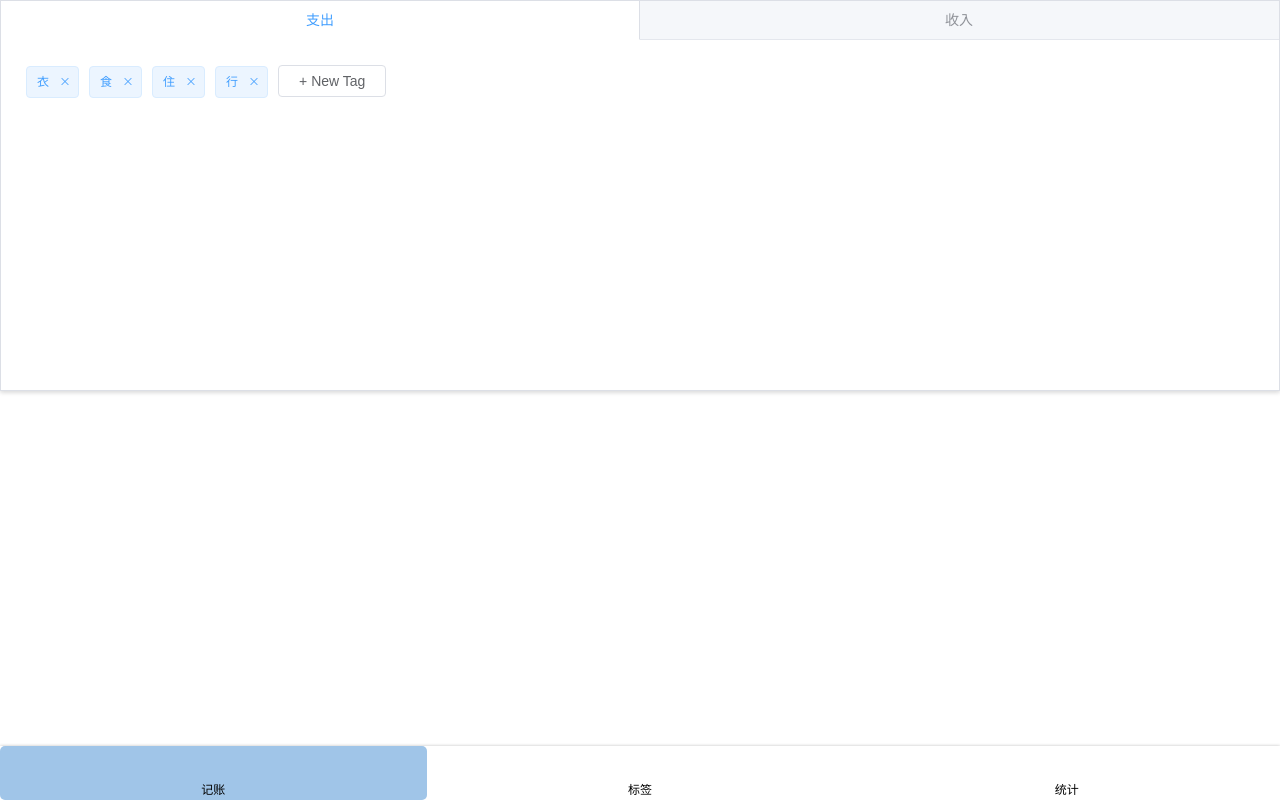
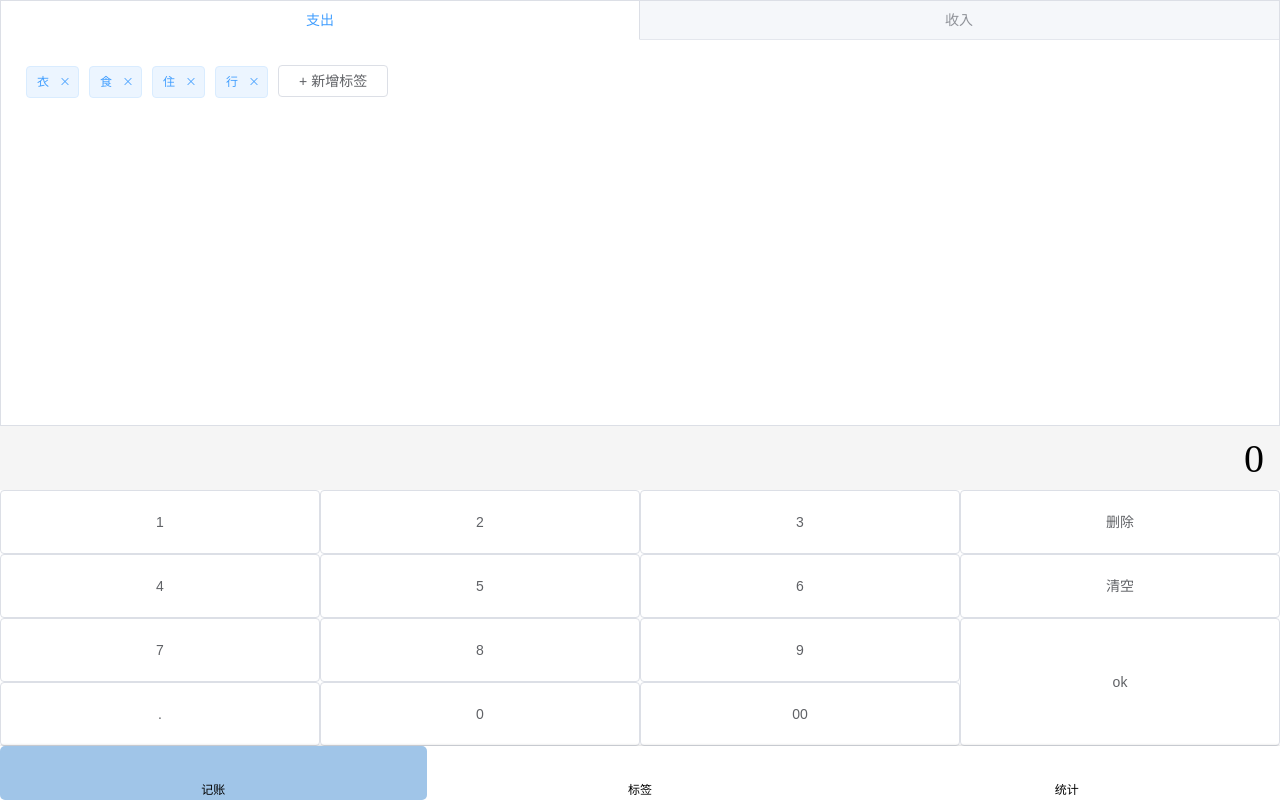
Before and after one commit to JunhaoAlexJiang/account-book-1, a Vue app: page /#/money in a window 1280 px wide. Built offline with nearby package versions, Linux system fonts and the light colour scheme; the HTML template or start-up script is replaced by a standard one.

Commit message:
MoneyView模块样式完成

```diff
--- a/src/components/MoneyView/ExpendTags.vue
+++ b/src/components/MoneyView/ExpendTags.vue
@@ -19,7 +19,7 @@
     >
     </el-input>
     <el-button v-else class="button-new-tag" @click="showInput"
-      >+ New Tag</el-button
+      >+ 新增标签</el-button
     >
   </div>
 </template>
@@ -59,7 +59,6 @@ export default {
 
 <style lang="scss" scoped>
 .TagsContainer {
-  height: 40vh;
   overflow: auto;
 }
 .TagsContainer::-webkit-scrollbar {
--- a/src/components/MoneyView/IncomeTags.vue
+++ b/src/components/MoneyView/IncomeTags.vue
@@ -19,7 +19,7 @@
     >
     </el-input>
     <el-button v-else class="button-new-tag" @click="showInput"
-      >+ New Tag</el-button
+      >+ 新增标签</el-button
     >
   </div>
 </template>
@@ -59,7 +59,6 @@ export default {
 
 <style lang="scss" scoped>
 .TagsContainer {
-  height: 40vh;
   overflow: auto;
 }
 .TagsContainer::-webkit-scrollbar {
--- a/src/components/MoneyView/NumberPad.vue
+++ b/src/components/MoneyView/NumberPad.vue
@@ -1,9 +1,56 @@
 <template>
-  <div></div>
+  <div>
+    <div class="number">0</div>
+    <div class="numberPad">
+      <el-button>1</el-button>
+      <el-button>2</el-button>
+      <el-button>3</el-button>
+      <el-button>删除</el-button>
+
+      <el-button>4</el-button>
+      <el-button>5</el-button>
+      <el-button>6</el-button>
+      <el-button>清空</el-button>
+
+      <el-button>7</el-button>
+      <el-button>8</el-button>
+      <el-button>9</el-button>
+      <el-button class="ok">ok</el-button>
+
+      <el-button>.</el-button>
+      <el-button>0</el-button>
+      <el-button>00</el-button>
+    </div>
+  </div>
 </template>
 
 <script>
 export default {};
 </script>
 
-<style lang="scss" scoped></style>
+<style lang="scss" scoped>
+.number {
+  height: 8vh;
+  font-size: 5vh;
+  padding: 9px 16px;
+  text-align: right;
+  background: #f5f5f5;
+}
+.numberPad {
+  &::clearfix {
+    content: "";
+    display: block;
+    clear: both;
+  }
+  > button {
+    margin: 0;
+    width: 25%;
+    height: 8vh;
+    float: left;
+  }
+  > .ok {
+    height: 16vh;
+    float: right;
+  }
+}
+</style>
--- a/src/components/NavLayoutStyle.vue
+++ b/src/components/NavLayoutStyle.vue
@@ -1,6 +1,6 @@
 <template>
   <div class="nav">
-    <div class="content">
+    <div class="content" :class="classPrefix && `${classPrefix}-content`">
       <slot />
     </div>
     <MainNav />
@@ -9,6 +9,7 @@
 
 <script lang="ts">
 export default {
+  props: ["classPrefix"],
   name: "NavLayoutStyle",
 };
 </script>
--- a/src/views/MoneyView.vue
+++ b/src/views/MoneyView.vue
@@ -1,15 +1,32 @@
 <template>
-  <NavLayoutStyle>
-    <tabs-module />
+  <NavLayoutStyle classPrefix="layout">
+    <tabs-module class="tabs" />
+    <number-pad />
   </NavLayoutStyle>
 </template>
 
-<script lang="ts">
+<script>
 import TabsModule from "@/components/MoneyView/TabsModule.vue";
+import NumberPad from "@/components/MoneyView/NumberPad.vue";
 export default {
-  components: { TabsModule },
+  components: { TabsModule, NumberPad },
   name: "MoneyView",
 };
 </script>
 
 <style lang="scss" scoped></style>
+
+<style lang="scss">
+.layout-content {
+  display: flex;
+  flex-direction: column;
+}
+.tabs {
+  flex-grow: 1;
+  display: flex;
+  flex-direction: column;
+  > .el-tabs--border-card {
+    flex-grow: 1;
+  }
+}
+</style>
```
